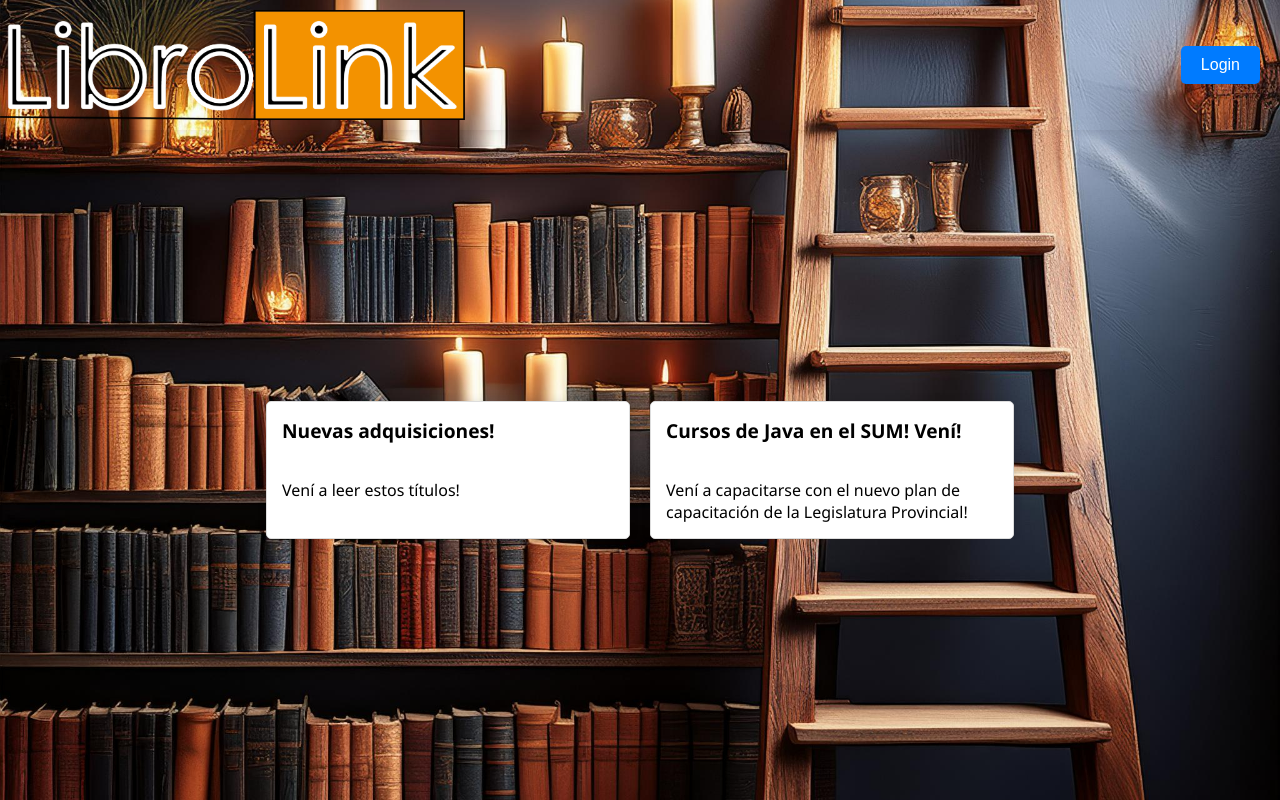
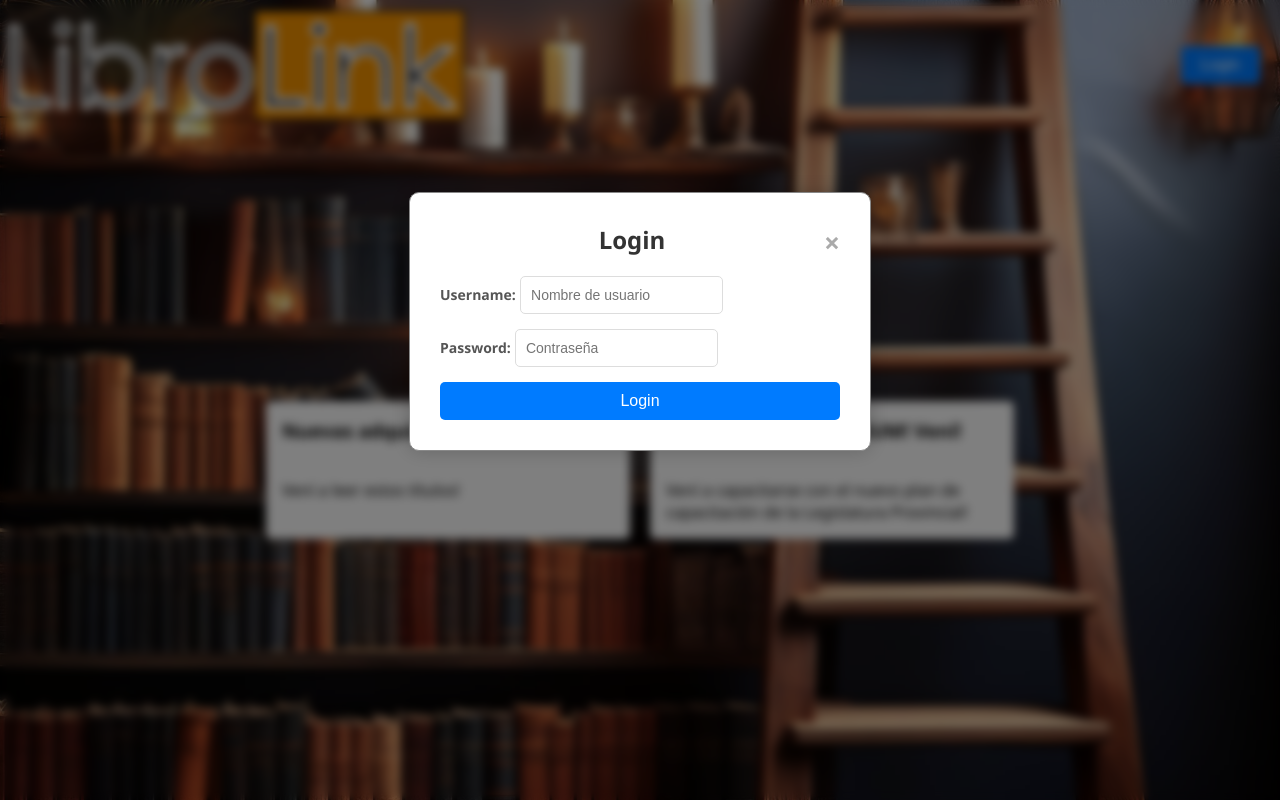
Before and after one commit to NicoButter/LibroLink, a Django app: page /accounts/ in a window 1280 px wide. Run offline with Django 4.2, Linux system fonts and the light colour scheme.

Commit message:
more updates of styles and behaviors

```diff
--- a/accounts/static/accounts/css/login_styles.css
+++ b/accounts/static/accounts/css/login_styles.css
@@ -173,3 +173,9 @@ body {
     color: black;
     text-decoration: none;
 }
+
+/* Error messages */
+.error-message {
+    color: red;
+    margin-bottom: 10px;
+}
--- a/accounts/templates/accounts/login.html
+++ b/accounts/templates/accounts/login.html
@@ -1,4 +1,113 @@
 {% load static %}
+
+<!DOCTYPE html>
+<html lang="es">
+<head>
+    <meta charset="UTF-8">
+    <title>LibroLink</title>
+    <link rel="stylesheet" href="{% static 'accounts/css/login_styles.css' %}">
+</head>
+<body>
+    <div class="header">
+        <img src="{% static 'accounts/images/librolink_logo_2.png' %}" alt="Logo">
+        <button id="loginBtn">Login</button>
+    </div>
+    <div class="container">
+        <div class="news-container">
+            <div class="news-card">
+                <h3>Nuevas adquisiciones!</h3>
+                <p>Vení a leer estos títulos!</p>
+            </div>
+            <div class="news-card">
+                <h3>Cursos de Java en el SUM! Vení!</h3>
+                <p>Vení a capacitarse con el nuevo plan de capacitación de la Legislatura Provincial!</p>
+            </div>
+        </div>
+    </div>
+
+    <div id="loginModal" class="modal" style="display: {% if modal_open %} block {% else %} none {% endif %};">
+        <div class="modal-content">
+            <span class="close">&times;</span>
+            <h2>Login</h2>
+            <form method="post" novalidate>
+                {% csrf_token %}
+                {% if form.non_field_errors %}
+                    <div class="error-message">
+                        {% for error in form.non_field_errors %}
+                            <p>{{ error }}</p>
+                        {% endfor %}
+                    </div>
+                {% endif %}
+                <div class="form-group">
+                    {{ form.username.label_tag }}
+                    {{ form.username }}
+                    {% if form.username.errors %}
+                        <div class="error-message">
+                            {% for error in form.username.errors %}
+                                <p>{{ error }}</p>
+                            {% endfor %}
+                        </div>
+                    {% endif %}
+                </div>
+                <div class="form-group">
+                    {{ form.password.label_tag }}
+                    {{ form.password }}
+                    {% if form.password.errors %}
+                        <div class="error-message">
+                            {% for error in form.password.errors %}
+                                <p>{{ error }}</p>
+                            {% endfor %}
+                        </div>
+                    {% endif %}
+                </div>
+                <button type="submit">Login</button>
+            </form>
+        </div>
+    </div>
+
+    <script>
+        var modal = document.getElementById("loginModal");
+        var btn = document.getElementById("loginBtn");
+        var span = document.getElementsByClassName("close")[0];
+
+        btn.onclick = function() {
+            modal.style.display = "block";
+        }
+
+        span.onclick = function() {
+            modal.style.display = "none";
+        }
+
+        window.onclick = function(event) {
+            if (event.target == modal) {
+                modal.style.display = "none";
+            }
+        }
+    </script>
+</body>
+</html>
+
+
+
+
+
+
+
+
+
+
+
+
+
+
+
+
+
+
+
+
+
+{% comment %} {% load static %}
 
 <!DOCTYPE html>
 <html lang="es">
@@ -60,3 +169,4 @@
 
 </body>
 </html>
+ {% endcomment %}
--- a/accounts/views.py
+++ b/accounts/views.py
@@ -7,25 +7,25 @@ from django.contrib.auth.decorators import login_required
 from django.urls import reverse
 from django.core.files.base import ContentFile
 from django.db.models import Q
-
+from django.contrib import messages
 from .forms import CustomAuthenticationForm, CustomUserCreationForm
-
 from .models import CustomUser, Socio
 
-
 def login_view(request):
+    form = CustomAuthenticationForm(request, data=request.POST or None)
     if request.method == 'POST':
-        form = CustomAuthenticationForm(request, data=request.POST)
         if form.is_valid():
             username = form.cleaned_data.get('username')
             password = form.cleaned_data.get('password')
-            user = authenticate(request, username=username, password=password)
+            user = authenticate(username=username, password=password)
             if user is not None:
                 login(request, user)
                 return redirect_user(user)
-    else:
-        form = CustomAuthenticationForm()
-    return render(request, 'accounts/login.html', {'form': form})
+            else:
+                messages.error(request, 'Nombre de usuario o contraseña incorrectos.')
+        else:
+            messages.error(request, 'Nombre de usuario o contraseña incorrectos.')
+    return render(request, 'accounts/login.html', {'form': form, 'modal_open': True})
 
 def custom_logout(request):
     logout(request)
```
